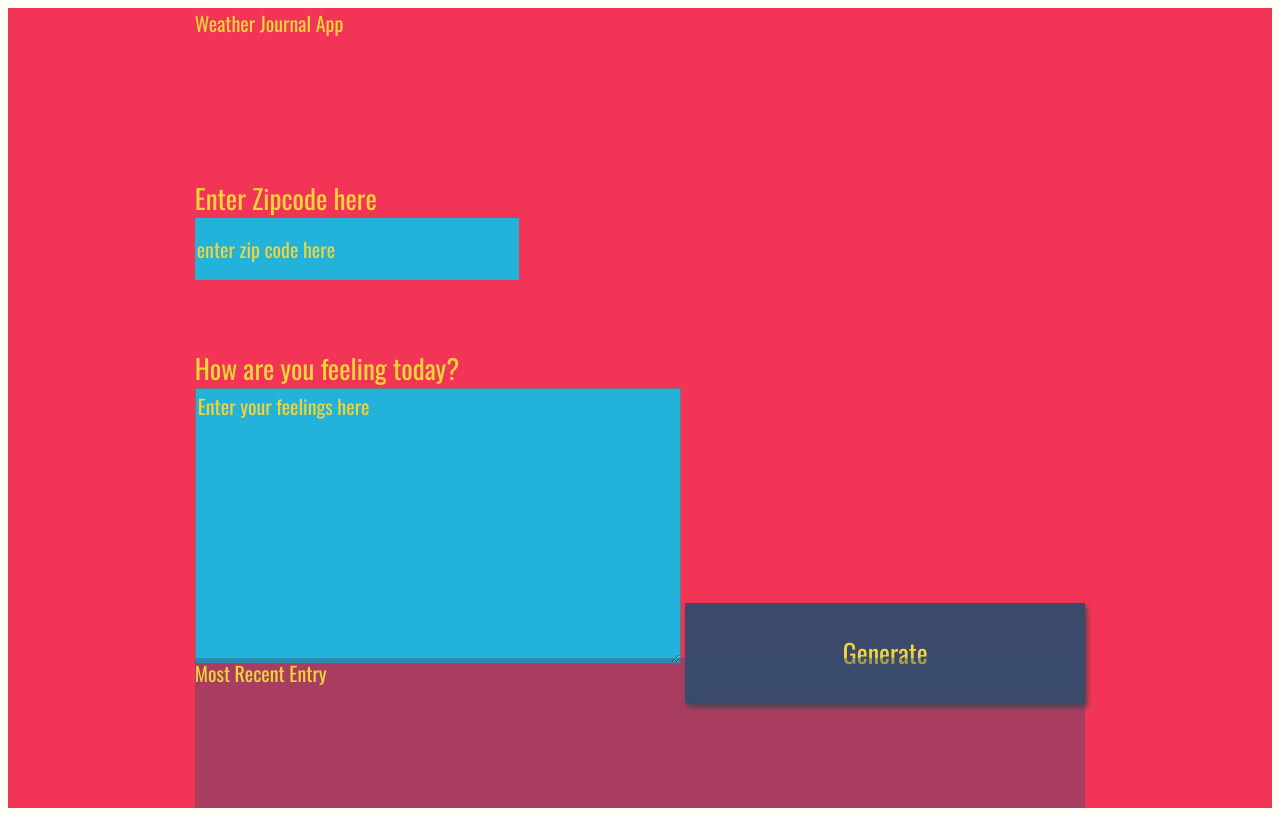
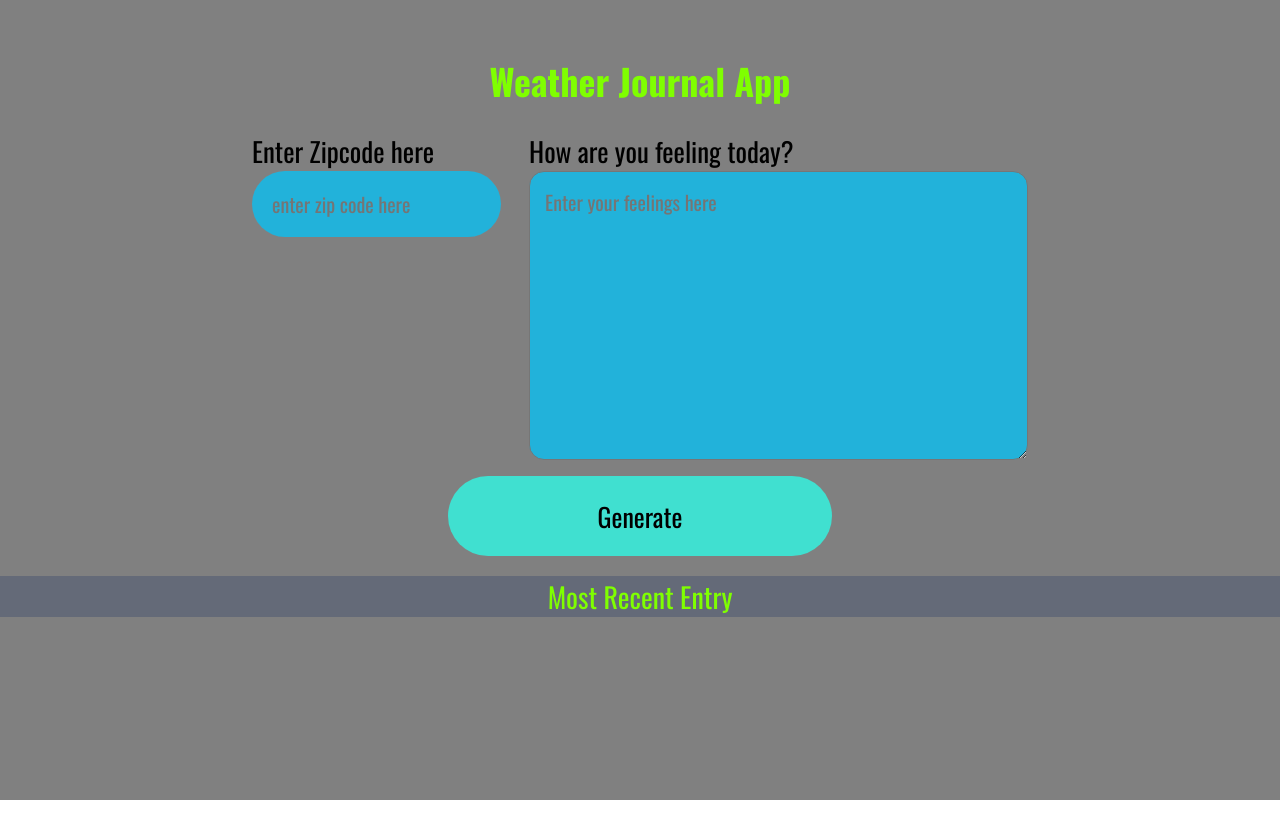
Before and after one commit to hamdy3212/Weather-app, a website: page website/index.html in a window 1280 px wide. Drawn offline with nearby package versions, Linux system fonts and the light colour scheme; a web font is replaced by a local one.

Commit message:
add units=metric, add some style

```diff
--- a/server.js
+++ b/server.js
@@ -1,7 +1,5 @@
 // Setup empty JS object to act as endpoint for all routes
 const projectData = {
-
-
 };
 
 // Require Express to run server and routes
@@ -9,7 +7,6 @@ const express    = require('express'),
       bodyParser = require('body-parser'),
       app        = express(),
       cors       = require('cors');
-
 
 /* Middleware*/
 //Here we are configuring express to use body-parser as middle-ware.
@@ -21,7 +18,6 @@ app.use(cors());
 
 // Initialize the main project folder
 app.use(express.static('website'));
-
 
 // Setup Server
 app.get('/data', (req, res)=>{
@@ -35,7 +31,6 @@ app.post('/', (req, res)=>{
     projectData.userRes = data.userRes;
 });
 
-
 app.listen(3000, ()=>{
     console.log("server is running");
 });
--- a/website/app.js
+++ b/website/app.js
@@ -1,7 +1,7 @@
 /* Global Variables */
 const url = 'https://api.openweathermap.org/data/2.5/weather?zip=';
 const zip = document.getElementById('zip');
-const key = '&appid=1fd37d6ed1c96152b606908afb3bed9d';
+const key = '&appid=1fd37d6ed1c96152b606908afb3bed9d&units=metric';
 const generateButton = document.getElementById('generate');
 const feelings = document.getElementById('feelings');
 
@@ -13,7 +13,7 @@ const getWeather = async (zip) => {
     return data;
   }
   catch(error){
-    console.log(error);
+    document.getElementById('temp').textContent = "BADADAD";
   }
 }
 
@@ -40,11 +40,11 @@ const updateUI = async ( ) => {
   const request = await fetch('/data');
   try{
     const allData = await request.json();
-    document.getElementById('date').textContent = 'time: ' + allData.date;
-    document.getElementById('temp').textContent = 'temp: ' + allData.temp;
-    document.getElementById('content').textContent = 'feeling: ' + allData.userRes;
+    document.getElementById('date').textContent = 'Date: ' + allData.date;
+    document.getElementById('temp').textContent = 'Temp: ' + allData.temp + '°C';
+    document.getElementById('content').textContent = 'Your Feeling: ' + allData.userRes;
   }catch(error){
-    console.log(error);
+    document.getElementById('temp').textContent = "BADADAD";
   }
 }
 
--- a/website/index.html
+++ b/website/index.html
@@ -9,8 +9,9 @@
 <body>
 <div id="app">
   <div class ="holder headline">
-        Weather Journal App
+  <h1>Weather Journal App </h1>
   </div>
+  <div class="flex-container">
     <div class ="holder zip">
       <label for="zip">Enter Zipcode here</label>
       <input type="text" id="zip" placeholder="enter zip code here">
@@ -18,6 +19,9 @@
     <div class ="holder feel">
       <label for="feelings">How are you feeling today?</label>
       <textarea class="myInput" id="feelings" placeholder="Enter your feelings here" rows="9" cols="50"></textarea>
+    </div>
+  </div>
+  <div class="btn">
     <button id="generate" type="submit"> Generate </button>
   </div>
   <div class="holder entry">
@@ -28,7 +32,8 @@
       <div id="content"></div>
     </div>
   </div>
+</div>
+
 <script src="app.js" type="text/javascript"></script>
-
 </body>
 </html>
--- a/website/style.css
+++ b/website/style.css
@@ -1,50 +1,38 @@
 body{
-    background: #fffff8;
     font-family: -apple-system, BlinkMacSystemFont, sans-serif;
+    margin: 0;
 }
 
 #app{
-    display: grid;
-    grid-auto-rows: minmax(150px, auto);
     /* grid-template-columns:  */
     height:100vh;
-    background: #f23557;
-    color: #f0d43a;
-    justify-content: center;
-    grid-gap: 1em;
+    background: grey;
+    color: black;
     font-size: 20px;
     font-family: 'Oswald', sans-serif;
 }
+.flex-container{
+    display: flex;
+    justify-content: center;
+}
 
-.holder{
+
+.entry{
+    background: rgba(59, 74, 107, .4);
+    color: chartreuse;
 
 }
 
-.entry{
-    background: rgba(59, 74, 107, .4);
-}
-
-#entryHolder{
-
-}
-
-#date{
-
-}
-
-#temp{
-
-}
-
-#content{
-
-}
 
 .headline {
-
+    padding-top: 30px;
+    text-align: center;
+    color: chartreuse;
 }
 .title{
-
+    text-align: center;
+    font-size: 28px;
+    color: chartreuse;
 }
 
 /*  Basic Styling To Override Default For Basic HTML Elements */
@@ -55,35 +43,51 @@ label{
 
 input{
     display:block;
-    height: 60px;
-    width: 320px;
+    height: 4rem;
+    width: 100%;
     background:#22b2da;
-    color: #f0d43a;
     font-size: 20px;
     font-family: 'Oswald', sans-serif;
     border: none;
+    border-radius: 50px;
+    padding-left: 20px;
 }
-
+.btn{
+    display: flex;
+    justify-content: center;
+}
 button{
-    width: 400px;
-    height: 100px;
-    background: #3b4a6b;
-    color: #f0d43a;
+    display: block;
+    width: 30%;
+    height: 5rem;
+    background: turquoise;
     font-size: 26px;
     font-family: 'Oswald', sans-serif;
     border: none;
-    box-shadow: 2px 4px 5px #444;
+    border-radius: 50px;
+    margin-bottom: 20px;
+    margin-top: 10px;
+}
+button:hover {
+    background:antiquewhite;
+    transition: .5s;
 }
 h1{
     font-size: 36px;
 }
+.zip{
+    margin-right: 50px;
+}
 
 textarea{
     background:#22b2da;
-    color: #f0d43a;
     font-size: 20px;
     font-family: 'Oswald', sans-serif;
+    border-radius: 15px;
+    padding-left: 15px;
+    padding-top: 15px;
 }
+
 /* Reset style for HTML element on active to have no border*/
 input:focus,
 select:focus,
@@ -93,19 +97,16 @@ button:focus {
 }
 /* Style for Placeholder Text*/
 ::placeholder { /* Firefox, Chrome, Opera */
-    color: #f0d43a;
     font-family: 'Oswald', sans-serif;
 
 }
 
 :-ms-input-placeholder { /* Internet Explorer 10-11 */
-    color: #f0d43a;
     font-family: 'Oswald', sans-serif;
 
 }
 
 ::-ms-input-placeholder { /* Microsoft Edge */
-    color: #f0d43a;
     font-family: 'Oswald', sans-serif;
 
 }
```
Lines whose indentation alone changed are shown as unchanged.
